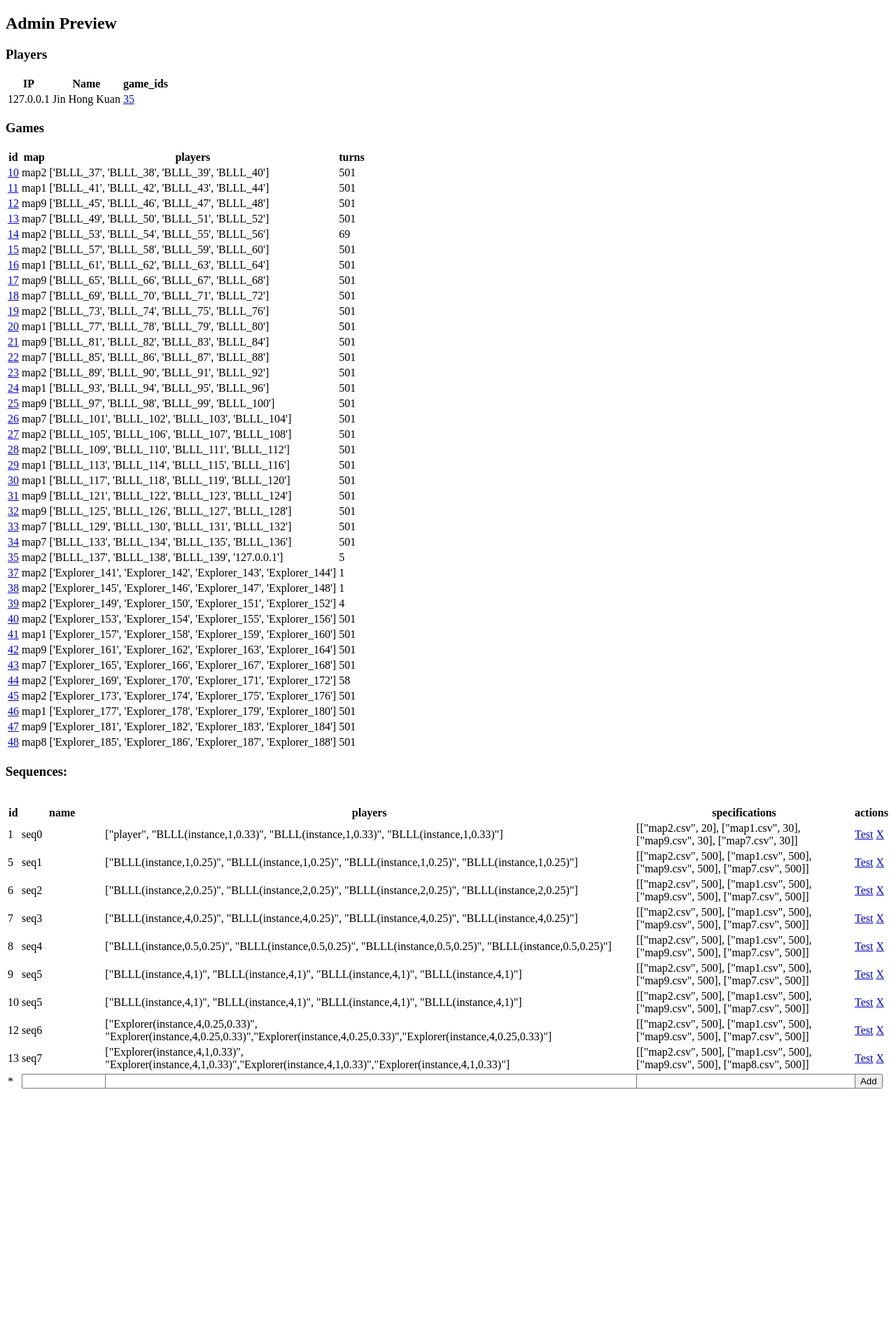
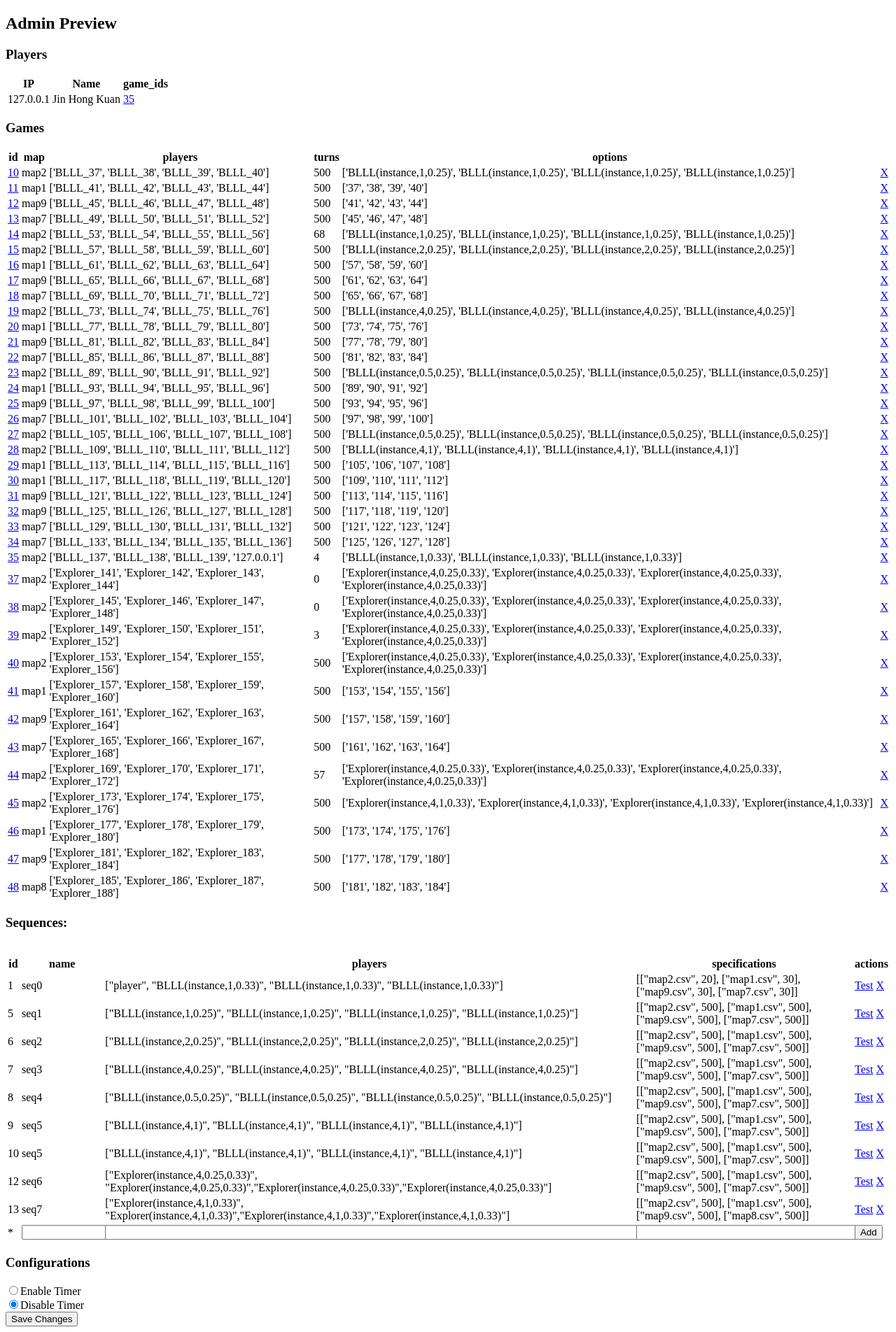
Before and after one commit to jinhongkuan/Coverage-Maximization-Game, a Django app: page /admin in a window 1280 px wide. Shown: the whole page at 70% size. Before the commit the page ends 1556 px from the top, so only its background shows below. Run offline with Django 3.2, Linux system fonts and the light colour scheme; data comes from the database, SQL or seed files in the repository; both versions use the stored data as it was before the commit.

Commit message:
admin page patch

```diff
--- a/covmax/settings.py
+++ b/covmax/settings.py
@@ -24,7 +24,7 @@ SECRET_KEY = '_i_s!hy)@8fefq@ot_c$h9h3&!1qe$7wrp2b&7k_@fuz_)ao+p'
 # SECURITY WARNING: don't run with debug turned on in production!
 DEBUG = True
 
-ALLOWED_HOSTS = ['covmax-env.dvmf5ipsgj.us-east-2.elasticbeanstalk.com', '127.0.0.1', 'localhost']
+ALLOWED_HOSTS = ['covmax-env.jfxmjyxmz8.us-east-2.elasticbeanstalk.com', '127.0.0.1', 'localhost']
 
 
 # Application definition
--- a/covmax/urls.py
+++ b/covmax/urls.py
@@ -28,4 +28,4 @@ urlpatterns = [
     path('end_round', end_round_view, name='end round')
 ]
 
-# start_timer()
+start_timer()
--- a/game/models.py
+++ b/game/models.py
@@ -39,6 +39,8 @@ class Game(models.Model):
             return False
 
     def initialize(self):
+        if self.start_time == None:
+            self.start_time = datetime.now(timezone.utc)
         self.parsed_human_players = json.loads(self.human_players)
         self.parsed_position_assignment = json.loads(self.position_assignment)
         self.parsed_seq_data = json.loads(self.seq_data)
@@ -96,6 +98,7 @@ class Game(models.Model):
             self.available = False
             self.parsed_seq_data["players"] = list(board.parsed_pending.keys())
             self.start_time = datetime.now(timezone.utc)
+            self.save()
 
         player.game_id = self.id
         player.all_game_ids += str(self.id) + ","
@@ -419,14 +422,15 @@ class Board(models.Model):
     def getMessage(self, caller):
         if caller == "admin":
             message = "You are currently spectating the game as an admin"
-            # message += "<br>Average Score: " + str(sum(self.score_history)/float(len(self.score_history)))
+
+            message += "<br>Average Score: " + str(round(sum(self.parsed_score_history)/float(len(self.parsed_score_history)), 2))
             for player in self.IP_Agent:
                 message += "<br>" + player + ": " + "<img src='" + os.path.join(STATIC_URL,self.IP_Agent[player].token) + "' style='position: relative; z-index:1'>"
             return message
         # Assumes this is a human player
         callerIP = caller.IP
         output = ""
-        if not Game.objects.get(id=self.game_id).ongoing:
+        if Game.objects.get(id=self.game_id).available:
             output += "Waiting for more player(s).."
         elif self.parsed_pending[callerIP] is None:
             output += "Your Turn"
@@ -588,6 +592,7 @@ def _create_game(map_name, turns_limit, player,  fresh=True):
         new_game.ongoing = True
         new_game.available = False
         new_game.parsed_seq_data["players"]=list(Board.objects.get(id=new_game.board_id).parsed_pending.keys())
+        new_game.save()
     return (new_game, "")
 
 class Config(models.Model):
@@ -599,11 +604,11 @@ def async_timer(timer_stop):
     ongoing_games = Game.objects.filter(ongoing=True)
 
     for game in ongoing_games:
-        print(str(game.id) + " is ongoing")
         if datetime.now(timezone.utc) - game.start_time >= timedelta(seconds=TURN_TIMER):
             print("tick")
             resp = Board.objects.get(id=game.board_id).handleTurn("admin", "tick")
-            if resp != "break" and resp != "continue":
+            print("resp:" + resp)
+            if resp != "break" and resp != "continue" and resp!= "":
                 game.ongoing = False
             game.start_time = datetime.now(timezone.utc)
             game.save()
--- a/game/templates/admin.html
+++ b/game/templates/admin.html
@@ -25,6 +25,7 @@
                 <th>map</th>
                 <th>players</th>
                 <th>turns</th>
+                <th>options</th>
             </tr>
             {% for row in game_table %}
 
@@ -65,6 +66,17 @@
         </tr>
         </table>
     </form>
+    <h3>Configurations</h3>
+    {% with config_table.timer_enabled_true as timer_enabled_true %}
+    {% with config_table.timer_enabled_false as timer_enabled_false %}
+    <form method="POST">
+        {% csrf_token %}
+        <input type="radio" name="timer_enabled" value="true" {{timer_enabled_true}}>Enable Timer<br>
+        <input type="radio" name="timer_enabled" value="false" {{timer_enabled_false}}>Disable Timer<br>
+        <button type="submit" name="modify_config">Save Changes</button>
+    </form>
+    {% endwith %}
+    {% endwith %}
 
 
 
--- a/game/views.py
+++ b/game/views.py
@@ -4,9 +4,9 @@ import random
 from ipware import get_client_ip
 from django.shortcuts import render
 from django.core.exceptions import ObjectDoesNotExist
-from django.http import HttpResponse
+from django.http import HttpResponse, HttpResponseRedirect
 from player.models import Player
-from game.models import Board, Game, Sequence, _create_game
+from game.models import Board, Game, Sequence, Config, _create_game
 import csv
 from covmax.settings import STATIC_ROOT
 import PIL, PIL.Image
@@ -33,7 +33,8 @@ def game_view(request):
             open_games = Game.objects.filter(available=True)
 
             # Remove games initiated by this player
-            open_games = [x for x in open_games if ip not in Board.objects.get(id=x.board_id).parsed_pending]
+
+            open_games = [x for x in open_games if len(Board.objects.filter(id=x.board_id)) == 1 and ip not in Board.objects.get(id=x.board_id).parsed_pending]
 
             if len(open_games) == 0:
                 default_seq_name= "seq0"
@@ -156,18 +157,28 @@ def make_href(text, link):
     return "<a href='" + str(link) + "'>" + str(text) + "</a>"
 
 def admin_view(request):
+    print("view ")
     player_table = []
     sequence_table = []
     game_table = []
+    configuration_table = {}
     message = ""
     redirect_url = "adminview?game_id="
-
     if "del" in request.GET:
         id_to_remove = request.GET["del"]
         try:
             Sequence.objects.get(id=id_to_remove).delete()
-        except:
-            pass
+            return HttpResponseRedirect("admin")
+        except Exception as e:
+            print(str(e))
+
+    if "game_del" in request.GET:
+        id_to_remove = request.GET["game_del"]
+        try:
+            Game.objects.get(id=id_to_remove).delete()
+            return HttpResponseRedirect("admin")
+        except Exception as e:
+            print(str(e))
 
     if "test" in request.GET:
         id_to_test = request.GET["test"]
@@ -222,14 +233,25 @@ def admin_view(request):
         try:
             corresponding_board = Board.objects.get(id=game.board_id)
             game_table += [[]]
-            game_table[-1] += [make_href(game.id, redirect_url+str(game.id)), corresponding_board.getName(), list(corresponding_board.parsed_pending.keys()), len(corresponding_board.parsed_history)]
+            AI_Players = json.loads(game.AI_players)
+            extracted_AI_Players = []
+            for ai in AI_Players:
+                extracted_AI_Players += [ai[0]]
+            game_table[-1] += [make_href(game.id, redirect_url+str(game.id)), corresponding_board.getName(), list(corresponding_board.parsed_pending.keys()), str(len(corresponding_board.parsed_history)-1), str(extracted_AI_Players), make_href("X", "admin?game_del="+str(game.id))]
         except ObjectDoesNotExist:
             pass
+    main_config = Config.objects.get(main=True)
+    if "modify_config" in request.POST:
+        main_config.timer_enabled = True if request.POST["timer_enabled"]=='true' else False
+        main_config.save()
 
+    configuration_table['timer_enabled_true'] = 'checked' if main_config.timer_enabled else ''
+    configuration_table['timer_enabled_false'] = 'checked' if not main_config.timer_enabled else ''
     view_context = {
         "player_table" : player_table,
         "game_table" : game_table,
         "sequence_table" : sequence_table,
+        "config_table" : configuration_table,
         "message" : message
     }
 
```
Also changed, not shown: db - Copy.sqlite3 (deleted), db.sqlite3.
